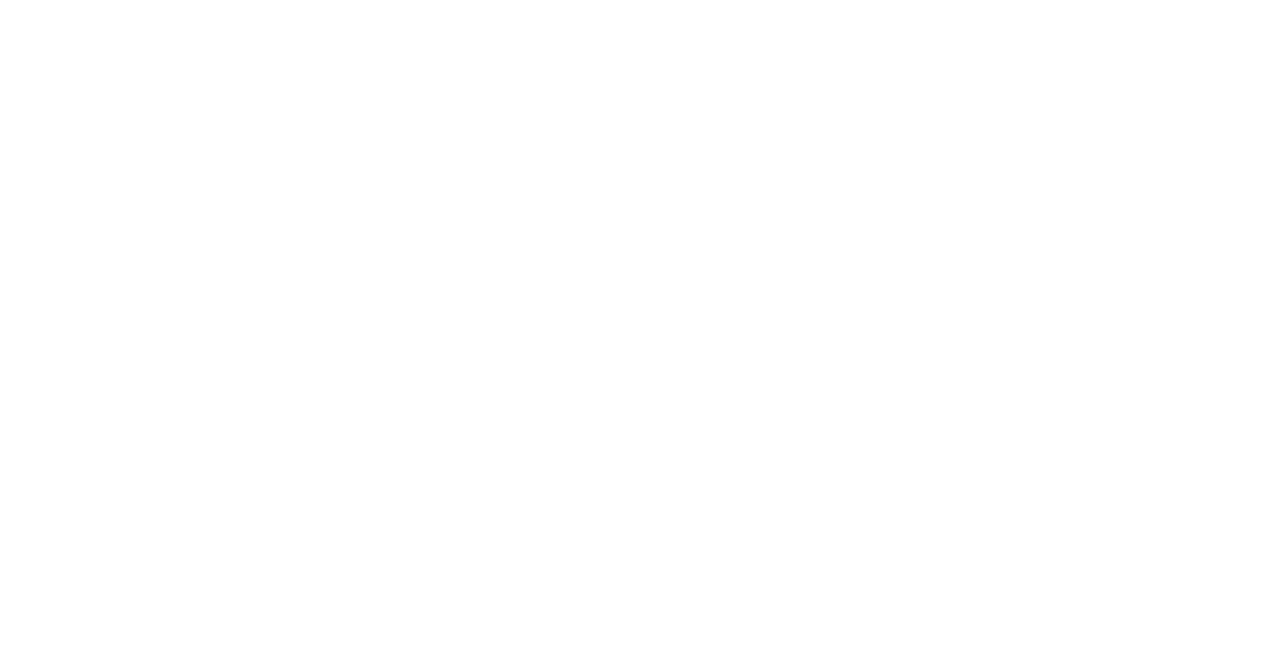
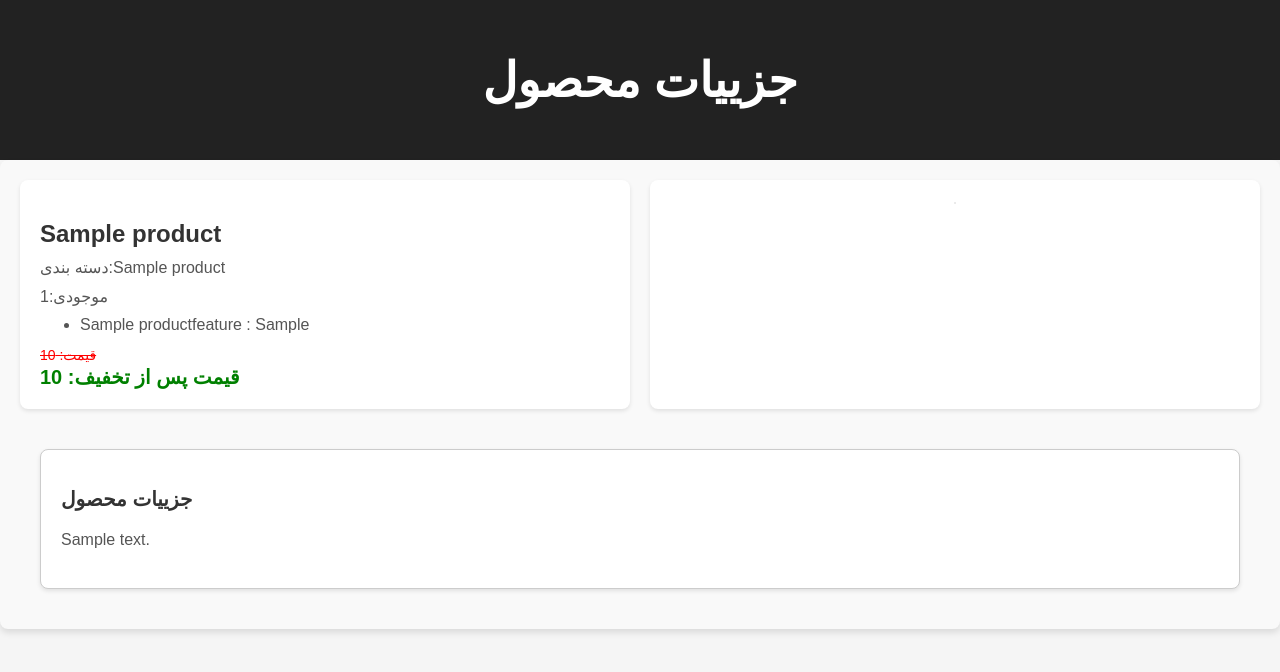
Before and after one commit to alimohammadiam/AliShop, a Django app: a page that uses shop/templates/shop/detail.html in a window 1280 px wide. Before the commit the part shown is empty. Shown: the top 672 px of the page. Run offline with Django 4.2, Linux system fonts and the light colour scheme; tables that the repository leaves empty hold one stand-in row (values such as "Sample post").

Commit message:
products detail template

```diff
--- a/shop/static/css/base.css
+++ b/shop/static/css/base.css
@@ -1,58 +1,3 @@
-/*.header{*/
-/*    text-align: center;*/
-/*    padding: 20px;*/
-/*    background-color: #333;*/
-/*    color: #fff;*/
-/*}*/
-
-/*.container{*/
-/*    display: flex;*/
-/*}*/
-
-/*.small_div{*/
-/*    width: 100px;*/
-/*    height: 100px;*/
-/*    background-color: dimgray;*/
-/*    padding: 10px;*/
-/*}*/
-
-/*a:link, a:visited{*/
-/*    color: white;*/
-/*    text-decoration: none;*/
-/*}*/
-
-/*.large_div{*/
-/*    flex-grow: 1;*/
-/*    background-color: slategray;*/
-/*    padding: 10px;*/
-/*    display: grid;*/
-/*    grid-template-columns: repeat(auto-fill, minmax(200px, 1fr));*/
-/*    gap: 10px;*/
-/*}*/
-
-/*.product{*/
-/*    border: 1px solid #ccc;*/
-/*    padding: 90px;*/
-/*    text-align: center;*/
-/*}*/
-
-/*.pic{*/
-/*    width: 400%;*/
-/*}*/
-
-/*.price{*/
-/*    position: relative;*/
-/*    margin-top: 10px;*/
-/*}*/
-
-/*.original_price{*/
-/*    text-decoration: line-through;*/
-/*    color: red;*/
-/*}*/
-
-/*.discount_price{*/
-/*    color: white;*/
-/*}*/
 
 /* تنظیمات کلی برای صفحه */
 body {
@@ -153,3 +98,98 @@
     font-size: 20px;
     font-weight: bold;
 }
+
+/*.product_images{*/
+/*    width: 50%;*/
+/*    padding: 20px;*/
+/*    box-sizing: border-box;*/
+/*    border: 1px solid #ccc;*/
+/*}*/
+
+/*.product_images img{*/
+/*    width: 150%;*/
+/*    max-width: 100%;*/
+/*    height: auto;*/
+/*    display: block;*/
+/*    margin-bottom: 10px;*/
+/*}*/
+
+.product_description{
+    clear: both;
+    margin: 20px;
+    padding: 20px;
+    box-sizing: border-box;
+    border: 1px solid #ccc;
+}
+/* تنظیمات کلی برای بخش جزئیات محصول */
+.product_container {
+    display: flex;
+    flex-wrap: wrap;
+    gap: 20px;
+    padding: 20px;
+    background-color: #f9f9f9;
+    border-radius: 8px;
+    box-shadow: 0 4px 6px rgba(0, 0, 0, 0.1);
+}
+
+/* استایل بخش اطلاعات محصول */
+.product_detail {
+    flex: 1;
+    min-width: 300px;
+    padding: 20px;
+    background-color: #fff;
+    border-radius: 8px;
+    box-shadow: 0 2px 4px rgba(0, 0, 0, 0.1);
+}
+
+.product_detail h2 {
+    font-size: 24px;
+    color: #333;
+    margin-bottom: 10px;
+}
+
+.product_detail p, .product_detail ul {
+    font-size: 16px;
+    margin: 10px 0;
+    color: #555;
+}
+
+/* استایل تصاویر محصول */
+.product_images {
+    flex: 1;
+    min-width: 300px;
+    padding: 20px;
+    background-color: #fff;
+    border-radius: 8px;
+    text-align: center;
+    box-shadow: 0 2px 4px rgba(0, 0, 0, 0.1);
+}
+
+.product_images img {
+    max-width: 100%;
+    height: auto;
+    border-radius: 8px;
+    border: 1px solid #ddd;
+    margin-bottom: 10px;
+}
+
+/* بخش توضیحات محصول */
+.product_description {
+    flex-basis: 100%;
+    padding: 20px;
+    background-color: #fff;
+    border-radius: 8px;
+    box-shadow: 0 2px 4px rgba(0, 0, 0, 0.1);
+}
+
+.product_description h2 {
+    font-size: 20px;
+    color: #333;
+    margin-bottom: 10px;
+}
+
+.product_description p {
+    font-size: 16px;
+    color: #555;
+    line-height: 1.6;
+}
--- a/shop/templates/shop/detail.html
+++ b/shop/templates/shop/detail.html
@@ -1,10 +1,43 @@
-<!DOCTYPE html>
-<html lang="en">
-<head>
-    <meta charset="UTF-8">
-    <title>Title</title>
-</head>
-<body>
+{% extends 'parent/base.html' %}
+{% load static %}
+{% block title%}product detail{% endblock %}
 
-</body>
-</html>
+{% block content %}
+
+    <div class="header">
+        <h1>جزییات محصول</h1>
+    </div>
+
+    <div class="product_container">
+
+        <div class="product_detail">
+            <h2>{{ product.name }}</h2>
+            <p>دسته بندی:{{ product.name }}</p>
+            <p>موجودی:{{ product.inventory }}</p>
+            <ul>
+                {% for f in product.features.all %}
+                    <li>{{ f.name }} : {{ f.value }}</li>
+                {% endfor %}
+            </ul>
+            <div class="price">
+                <span class="original_price">قیمت: {{ product.price }}</span>
+                <br>
+                <span class="discount_price">قیمت پس از تخفیف: {{ product.new_price }}</span>
+            </div>
+
+        </div>
+
+        <div class="product_images">
+            {% for img in product.image.all %}
+                <img src=""{{ img.file.url }}>
+            {% endfor %}
+        </div>
+
+    <div class="product_description">
+        <h2>جزییات محصول</h2>
+        <p>{{ product.description }}</p>
+    </div>
+
+    </div>
+
+{% endblock %}
```
